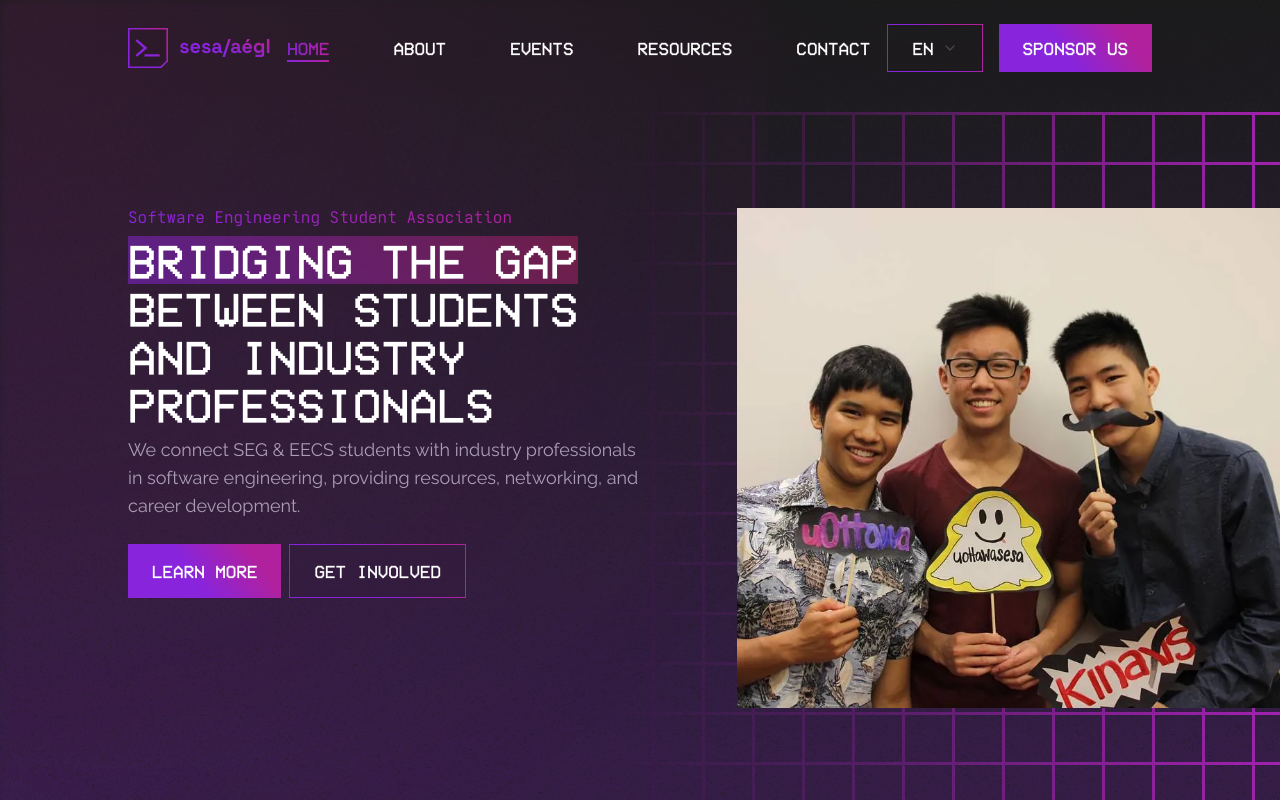
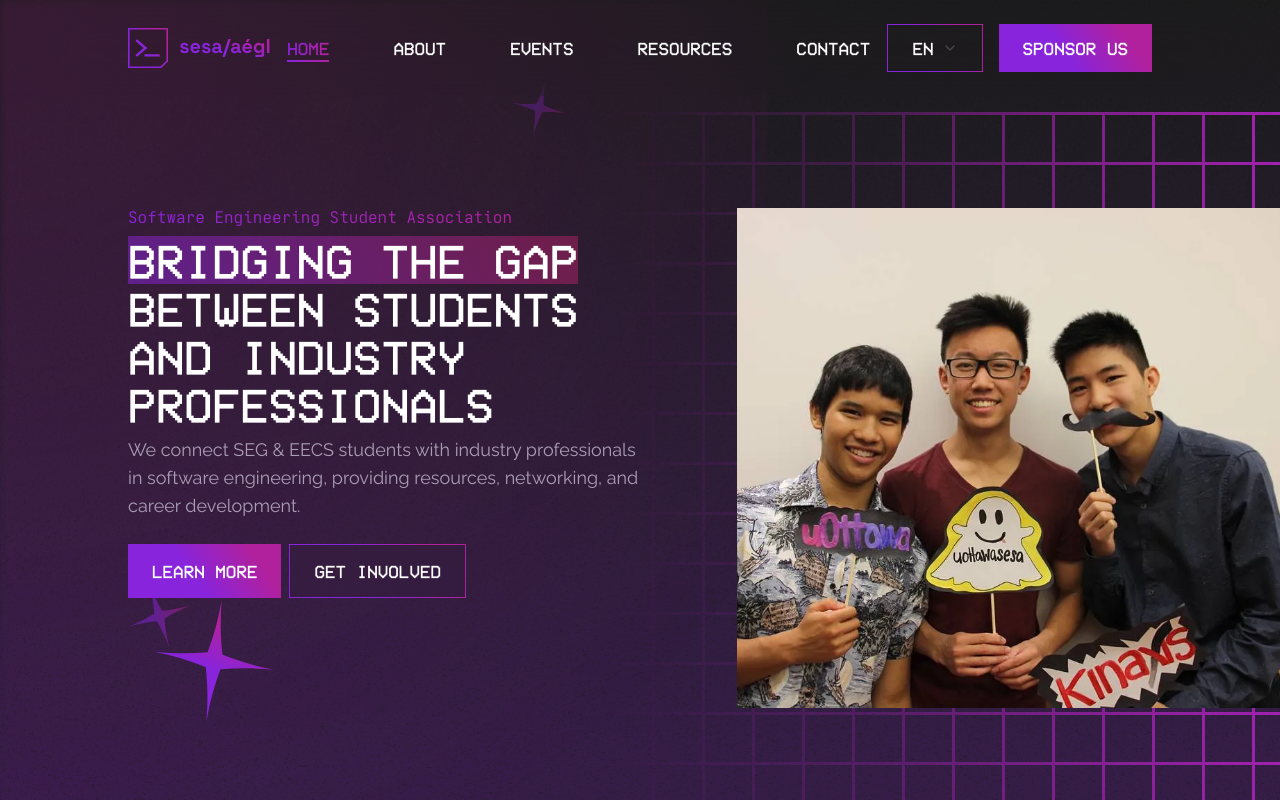
Before and after one commit to 8x5y1a/sesa-website, a Next.js app: page /en in a window 1280 px wide. Shown: the top 800 px of the page. Built offline with nearby package versions, Linux system fonts and the light colour scheme.

Commit message:
Added initial stars to landing page, increased warm gradient opacity (#154)

```diff
--- a/src/app/[locale]/HomeComponents/Hero.tsx
+++ b/src/app/[locale]/HomeComponents/Hero.tsx
@@ -11,10 +11,32 @@ export default function Hero() {
             {/* Decorations */}
             <div className="pointer-events-none absolute inset-0 z-0 h-full w-full select-none">
                 {/* Warm gradient */}
-                <div className="fade-from-top-left-bg absolute h-[70rem] w-full bg-[#B1219D] bg-opacity-15 blur-sm md:w-[60vw]" />
+                <div className="fade-from-top-left-bg absolute h-[70rem] w-full bg-[#B1219D] bg-opacity-20 blur-sm md:w-[60vw]" />
 
                 {/* Light gradient */}
                 <div className="fade-from-left-bg absolute top-[48rem] h-[140rem] w-[25vw] bg-blueviolet-100 bg-opacity-25 blur-sm" />
+
+                <Image
+                    src="/decoration/star.svg"
+                    className="absolute hidden md:left-[12vw] md:top-[75vh] md:block 2xl:left-[12vw] 2xl:top-[55vh]"
+                    width={120}
+                    height={120}
+                    alt=""
+                />
+                <Image
+                    src="/decoration/star-faded.svg"
+                    className="absolute hidden md:left-[10vw] md:top-[73vh] md:block 2xl:left-[11vw] 2xl:top-[53vh]"
+                    width={63}
+                    height={63}
+                    alt=""
+                />
+                <Image
+                    src="/decoration/star-faded.svg"
+                    className="absolute hidden rotate-[30deg] transform opacity-60 md:left-[40vw] md:top-[10vh] md:block"
+                    width={55}
+                    height={55}
+                    alt=""
+                />
 
                 <Image
                     src="/decoration/star.svg"
```
